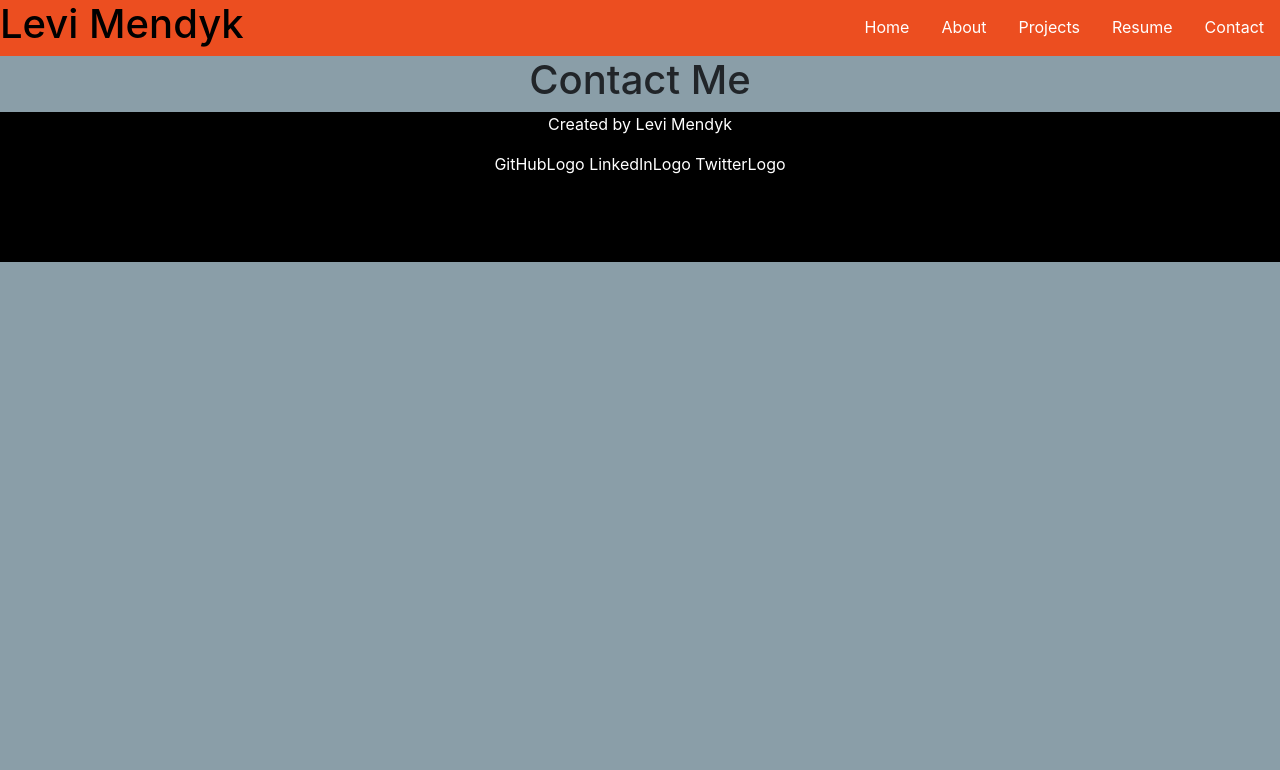
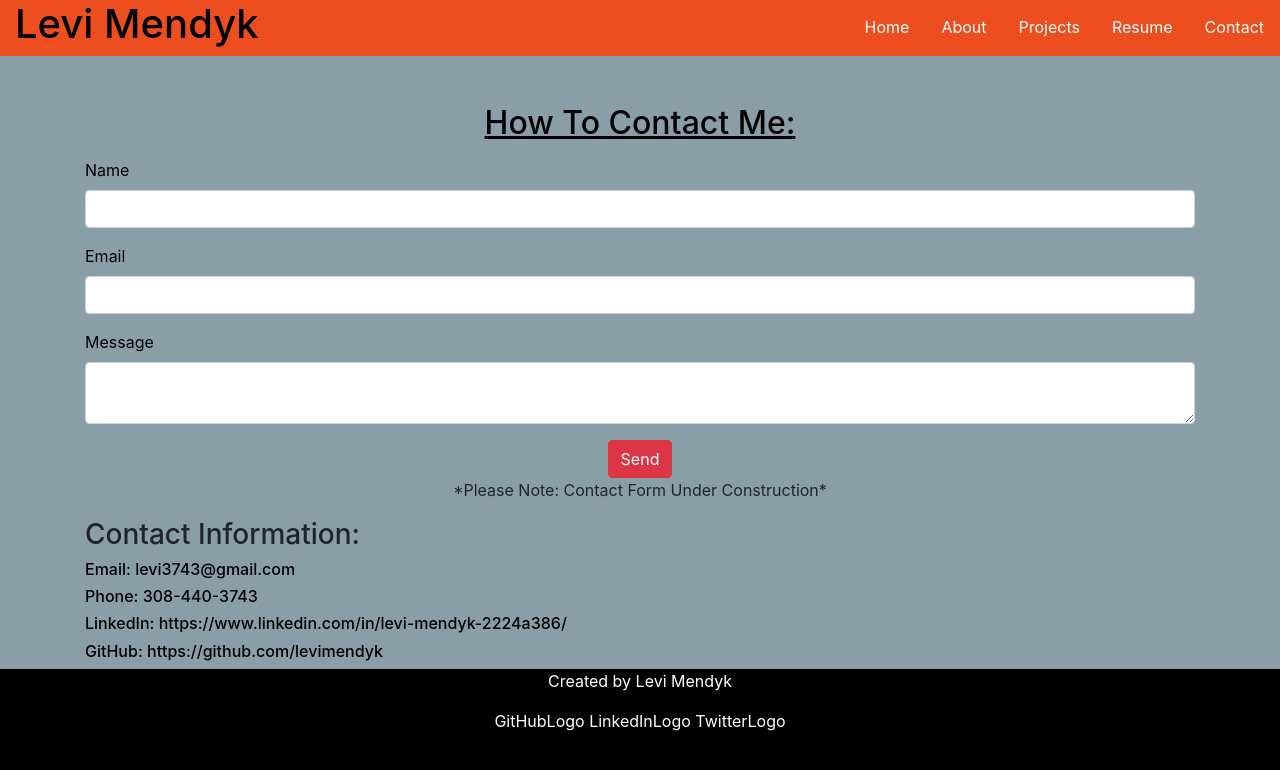
Before and after one commit to levimendyk/my-react-portfolio, a React (Create React App) app: page / in a window 1280 px wide. Both pictures are taken after a click on the button "Contact". Shown: the top 770 px of the page. Built offline with nearby package versions, Linux system fonts and the light colour scheme.

Commit message:
Finished the Contact Form page

```diff
--- a/src/components/pages/Contact.js
+++ b/src/components/pages/Contact.js
@@ -1,3 +1,53 @@
-export default function Contact() {
-    return <h1>Contact Me</h1>
-}
+import React from "react";
+import "../styles/Contact.css";
+
+function Contact() {
+    const [formStatus, setFormStatus] = React.useState('Send')
+    const onSubmit = (e) => {
+      e.preventDefault()
+      setFormStatus('Submitting...')
+      const { name, email, message } = e.target.elements
+      let conFom = {
+        name: name.value,
+        email: email.value,
+        message: message.value,
+      }
+      console.log(conFom)
+    }
+    return (
+      <div className="container mt-5">
+        <h2 className="mb-3" id="contact-header">How To Contact Me: </h2>
+        <form onSubmit={onSubmit}>
+          <div className="mb-3">
+            <label className="form-label" htmlFor="name">
+              Name
+            </label>
+            <input className="form-control" type="text" id="name" required />
+          </div>
+          <div className="mb-3">
+            <label className="form-label" htmlFor="email">
+              Email
+            </label>
+            <input className="form-control" type="email" id="email" required />
+          </div>
+          <div className="mb-3">
+            <label className="form-label" htmlFor="message">
+              Message
+            </label>
+            <textarea className="form-control" id="message" required />
+          </div>
+          <button className="btn btn-danger" type="submit">
+            {formStatus}
+          </button>
+          <p>*Please Note: Contact Form Under Construction*</p>
+        </form>
+        <h3>Contact Information:</h3>
+        <h6>Email: levi3743@gmail.com</h6>
+        <h6>Phone: 308-440-3743</h6>
+        <h6>LinkedIn: https://www.linkedin.com/in/levi-mendyk-2224a386/</h6>
+        <h6>GitHub: https://github.com/levimendyk</h6>
+      </div>
+    );
+  };
+
+export default Contact;
--- /dev/null
+++ b/src/components/styles/Contact.css
@@ -0,0 +1,20 @@
+#contact-header {
+    color: black;
+    text-align: center;
+}
+
+.mb-3 {
+    text-align: left;
+    color: black;
+}
+
+h3 {
+    text-align: left;
+
+}
+
+h6 {
+    color: black;
+    text-align: left;
+
+}
--- a/src/components/styles/Header.css
+++ b/src/components/styles/Header.css
@@ -4,3 +4,7 @@
     display: flex;
     justify-content: space-between;
 }
+
+h1 {
+    margin-left: 15px;
+}
```
